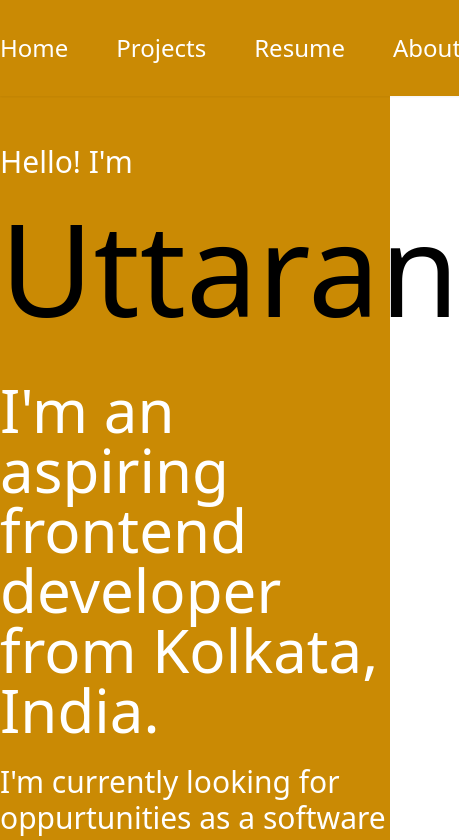
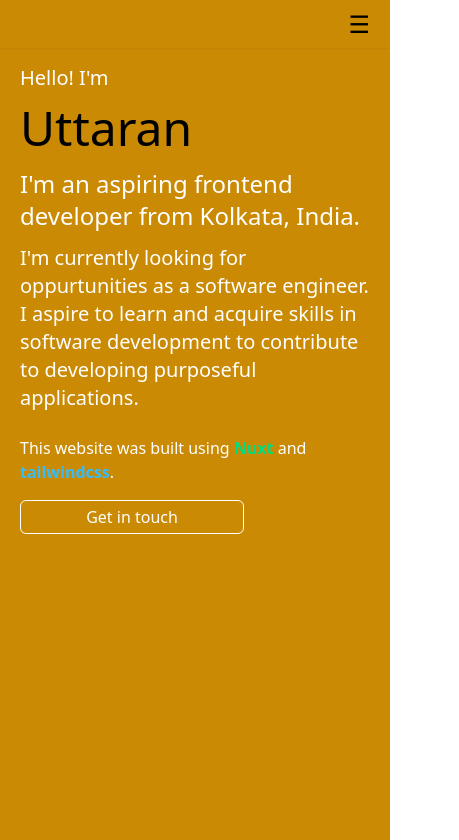
Before and after one commit to Uttaran-Bhattacharyya/portfolio-2023, a Nuxt app: page / in a window 390 px wide. Shown: the top 840 px of the page, 459 px wide, since content can reach past the window. Built offline with nearby package versions, Linux system fonts and the light colour scheme.

Commit message:
feat: make site respponsive

```diff
--- a/components/HeaderComponent.vue
+++ b/components/HeaderComponent.vue
@@ -1,9 +1,21 @@
-<script setup lang="ts"></script>
+<script setup lang="ts">
+function openMenu() {
+  const menu = document.getElementById("mobileMenu") as HTMLDivElement;
+
+  menu.style.width = "100%";
+}
+
+function closeMenu() {
+  const menu = document.getElementById("mobileMenu") as HTMLDivElement;
+
+  menu.style.width = "0%";
+}
+</script>
 
 <template>
   <header class="min-w-[100vw] bg-yellow-600">
     <div
-      class="flex h-24 flex-row items-center justify-end font-thin text-white md:px-12"
+      class="hidden md:flex h-24 flex-row items-center justify-end font-thin text-white md:px-12"
     >
       <!-- <NuxtLink to="/">
         <p class="rounded-md border p-3 text-5xl font-extralight hover:bg-[#00dc81] hover:text-black">sb.</p>
@@ -26,6 +38,39 @@
         </NuxtLink>
       </div>
     </div>
+
+    <div class="h-12 justify-end px-5 flex flex-row items-center">
+      <button @click="openMenu" class="text-2xl">&#9776;</button>
+    </div>
+
+    <div
+      id="mobileMenu"
+      class="md:hidden h-full w-0 fixed z-[1] top-0 left-0 overflow-x-hidden transition-[width] duration-500 bg-[#111]"
+    >
+      <button
+        @click="closeMenu"
+        class="text-[#818181] absolute right-3 top-3 text-5xl"
+      >
+        &times;
+      </button>
+      <div class="flex flex-col pt-20 gap-y-4 px-5 py-5">
+        <NuxtLink @click="closeMenu" to="/">
+          <p class="text-2xl text-[#818181]">Home</p>
+        </NuxtLink>
+        <NuxtLink @click="closeMenu" to="/projects">
+          <p class="text-2xl text-[#818181]">Projects</p>
+        </NuxtLink>
+        <NuxtLink @click="closeMenu" to="/resume">
+          <p class="text-2xl text-[#818181]">Resume</p>
+        </NuxtLink>
+        <NuxtLink @click="closeMenu" to="/about">
+          <p class="text-2xl text-[#818181]">About</p>
+        </NuxtLink>
+        <NuxtLink @click="closeMenu" to="/contact">
+          <p class="text-2xl text-[#818181]">Contact</p>
+        </NuxtLink>
+      </div>
+    </div>
   </header>
 </template>
 
--- a/layouts/default.vue
+++ b/layouts/default.vue
@@ -3,7 +3,7 @@
 <template>
   <div class="flex min-h-screen flex-col">
     <HeaderComponent class="fixed top-0 z-10 shadow-sm" />
-    <div class="grow bg-yellow-600 pt-24">
+    <div class="grow bg-yellow-600 pt-10 md:pt-24">
       <slot />
     </div>
     <!-- <Footer /> -->
--- a/pages/about.vue
+++ b/pages/about.vue
@@ -5,10 +5,10 @@ useHead({
 </script>
 
 <template>
-  <div class="mx-auto max-w-7xl pt-6 font-thin text-white">
+  <div class="mx-auto max-w-7xl pt-6 px-5 font-thin text-white">
     <h3 class="text-center text-5xl">Hello!</h3>
-    <div class="mt-12 flex flex-row gap-x-12">
-      <div class="w-2/3 space-y-4 text-2xl">
+    <div class="mt-12 flex flex-col-reverse gap-y-4 md:flex-row gap-x-12">
+      <div class="md:w-2/3 mx-auto space-y-4 text-2xl">
         <p>
           I'm Uttaran Bhattacharyya, a graduate from the Master of Computer
           Application program at Techno India University, Kolkata.
@@ -24,7 +24,7 @@ useHead({
         width="256"
         height="256"
         alt="profile"
-        class="h-64 w-64 rounded-xl"
+        class="h-64 mx-auto w-64 rounded-xl"
       />
     </div>
   </div>
--- a/pages/contact.vue
+++ b/pages/contact.vue
@@ -33,12 +33,12 @@ async function onSubmitForm() {
 </script>
 
 <template>
-  <div class="mx-auto max-w-7xl pt-6 font-thin text-white">
-    <h3 class="text-center text-5xl">Get in touch</h3>
+  <div class="mx-auto max-w-7xl pt-6 font-thin px-5 text-white">
+    <h1 class="text-center text-5xl">Get in touch</h1>
     <div
-      class="mx-auto mt-12 flex w-9/12 flex-row justify-between border-[1px] border-white p-12"
+      class="mx-auto mt-12 flex md:w-9/12 gap-y-8 flex-col md:flex-row justify-between border-[1px] border-white p-12"
     >
-      <form @submit.prevent="onSubmitForm" class="w-2/5 space-y-6">
+      <form @submit.prevent="onSubmitForm" class="md:w-2/5 space-y-6">
         <input
           required
           id="firstname"
@@ -46,7 +46,7 @@ async function onSubmitForm() {
           name="firstname"
           type="text"
           v-model="formData.firstName"
-          class="w-full border-b-[1px] border-black bg-yellow-600 py-2 outline-none hover:border-[black] focus:border-[black] placeholder:text-black"
+          class="w-full border-b-[1px] border-black bg-yellow-600 py-2 outline-none hover:border-[black] focus:border-[black] placeholder:text-white"
         />
         <input
           required
@@ -55,7 +55,7 @@ async function onSubmitForm() {
           name="lastname"
           type="text"
           v-model="formData.lastName"
-          class="w-full border-b-[1px] border-black bg-yellow-600 py-2 outline-none hover:border-[black] focus:border-[black] placeholder:text-black"
+          class="w-full border-b-[1px] border-black bg-yellow-600 py-2 outline-none hover:border-[black] focus:border-[black] placeholder:text-white"
         />
         <input
           required
@@ -64,7 +64,7 @@ async function onSubmitForm() {
           name="email"
           type="email"
           v-model="formData.email"
-          class="w-full border-b-[1px] border-black bg-yellow-600 py-2 outline-none hover:border-[black] focus:border-[black] placeholder:text-black"
+          class="w-full border-b-[1px] border-black bg-yellow-600 py-2 outline-none hover:border-[black] focus:border-[black] placeholder:text-white"
         />
         <textarea
           required
@@ -75,16 +75,16 @@ async function onSubmitForm() {
           rows="1"
           maxlength="300"
           v-model="formData.message"
-          class="w-full border-b-[1px] border-black bg-yellow-600 py-2 outline-none hover:border-[black] focus:border-[black] placeholder:text-black"
+          class="w-full border-b-[1px] border-black bg-yellow-600 py-2 outline-none hover:border-[black] focus:border-[black] placeholder:text-white"
         ></textarea>
         <button
           type="submit"
-          class="w-full border-[1px] border-black bg-yellow-600 py-2 outline-none hover:border-[black] focus:border-[black] placeholder:text-black text-black font-normal"
+          class="w-full border-[1px] border-white bg-yellow-600 py-2 outline-none focus:border-[black] placeholder:text-white hover:text-black font-normal"
         >
-          Send message
+          Send Message
         </button>
       </form>
-      <div class="w-2/5 text-left">
+      <div class="md:w-2/5 text-left">
         <h4 class="text-3xl">Contact</h4>
 
         <NuxtLink
--- a/pages/index.vue
+++ b/pages/index.vue
@@ -5,20 +5,21 @@ useHead({
 </script>
 
 <template>
-  <div class="mx-auto max-w-7xl pt-12 text-white font-thin">
-    <span class="text-3xl">Hello! I&apos;m</span>
-    <h1 class="mt-6 text-9xl text-[black]">Uttaran</h1>
-    <p class="mt-12 text-6xl">
+  <div class="mx-auto max-w-7xl pt-6 md:pt-12 text-white font-thin px-5">
+    <span class="text-xl md:text-3xl">Hello! I&apos;m</span>
+    <h1 class="mt-3 md:mt-6 text-5xl md:text-9xl text-[black]">Uttaran</h1>
+    <p class="mt-4 md:mt-12 text-2xl md:text-6xl">
       I'm an aspiring frontend developer from Kolkata, India.
     </p>
-    <p class="mt-6 text-3xl">
+    <p class="mt-3 md:mt-6 text-xl md:text-3xl">
       I'm currently looking for oppurtunities as a software engineer. I aspire
       to learn and acquire skills in software development to contribute to
       developing purposeful applications.
     </p>
-    <p class="mb-4 mt-16">
-      This website was built using <span class="text-[#00dc81]">Nuxt</span> and
-      <span class="text-[#37bcf8]">tailwindcss</span>.
+    <p class="mb-4 mt-6 md:mt-16">
+      This website was built using
+      <span class="text-[#00dc81] font-semibold">Nuxt</span> and
+      <span class="text-[#37bcf8] font-semibold">tailwindcss</span>.
     </p>
     <NuxtLink to="/contact">
       <p
--- a/pages/projects.vue
+++ b/pages/projects.vue
@@ -30,9 +30,11 @@ const projects = [
 </script>
 
 <template>
-  <div class="mx-auto max-w-7xl pt-6 font-thin text-white">
-    <h1 class="text-center text-5xl mb-12 font-bold">Projects</h1>
-    <div class="grid grid-cols-2 gap-y-12 gap-x-12 justify-evenly">
+  <div class="mx-auto max-w-7xl pt-6 font-thin px-5 text-white">
+    <h1 class="text-center text-5xl mb-12">Projects</h1>
+    <div
+      class="grid grid-cols-1 md:grid-cols-2 gap-y-12 gap-x-12 justify-evenly"
+    >
       <div
         class="col-span-1 p-6 border-[3px] rounded-3xl"
         v-for="project in projects"
--- a/pages/resume.vue
+++ b/pages/resume.vue
@@ -17,7 +17,7 @@ const skills = [
 
 <template>
   <div class="mx-auto max-w-7xl pt-6 font-thin text-white text-center">
-    <h1 class="text-center text-5xl mb-12 font-bold">Resume</h1>
+    <h1 class="text-center text-5xl mb-12">Resume</h1>
     <NuxtLink
       to="https://drive.google.com/file/d/1V3VVGaqiy8DspXzO-pwR6ef7cNJxoEna/view?usp=sharing"
       target="_blank"
@@ -26,7 +26,7 @@ const skills = [
     >
     <h2 class="text-3xl font-bold mb-3">Education:</h2>
     <div
-      class="flex flex-row justify-evenly items-start border-[3px] rounded-3xl py-4 px-3 w-4/5 mx-auto mb-8"
+      class="flex flex-col md:flex-row gap-y-6 justify-evenly items-start border-[3px] rounded-3xl py-4 px-3 w-4/5 mx-auto mb-8"
     >
       <div class="text-left">
         <span class="block text-3xl font-bold">MCA</span>
@@ -50,7 +50,7 @@ const skills = [
 
     <h2 class="text-3xl font-bold mb-3">Skills:</h2>
     <div
-      class="grid grid-cols-4 justify-evenly items-start border-[3px] rounded-3xl py-4 px-3 w-4/5 mx-auto"
+      class="grid grid-cols-2 gap-y-3 text-left md:grid-cols-4 justify-evenly items-start border-[3px] rounded-3xl py-4 px-3 w-4/5 mx-auto"
     >
       <span v-for="item in skills" :key="item" class="text-2xl font-semibold">{{
         item
```
